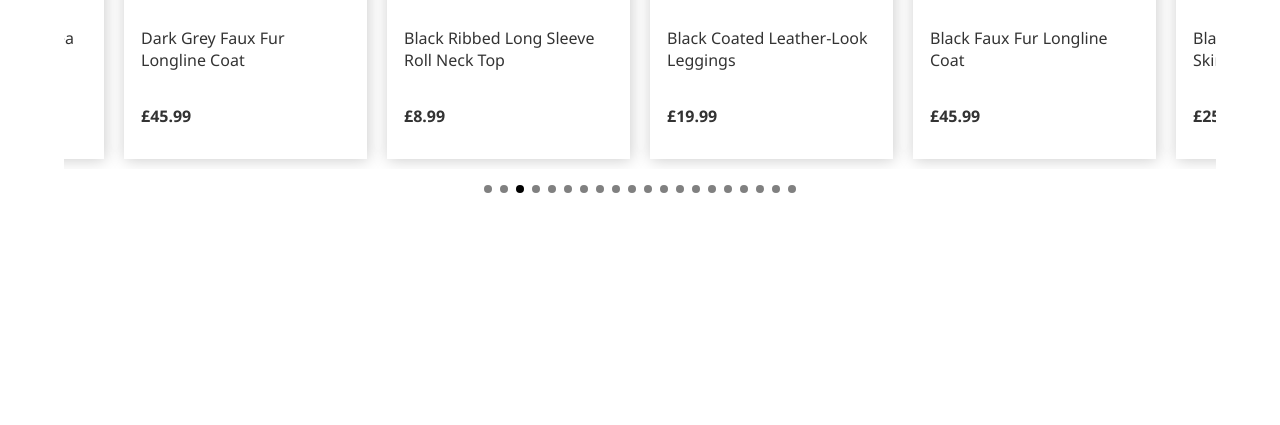
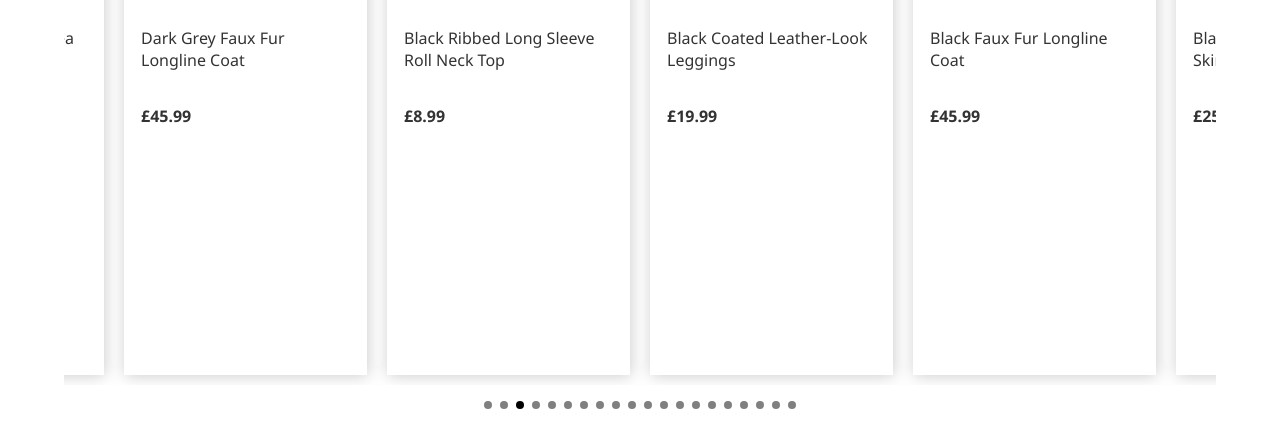
Before and after one commit to Madhin/NL-Dev-Task, a plain HTML site: page index.html in a window 1280 px wide. Shown: the part 418-843 px from the top of the page. Before the commit the page ends 800 px from the top, so only its background shows below. Drawn offline with nearby package versions, Linux system fonts and the light colour scheme; some packages are replaced by stand-ins of ours; a script that the page names is missing.

Commit message:
styling updated

```diff
--- a/styles.css
+++ b/styles.css
@@ -137,9 +137,13 @@ margin-left: -20%;
   margin:0 auto;
 }
 
+.slick-track{
+  height: 35rem
+}
+
+
 .slick-slide{
   margin:10px;
-  height: 90% !important
 }
 .slick-slide img{
   width:100%;
@@ -240,10 +244,6 @@ margin-left: -20%;
     margin-top: 10%;
   }
 
-  .slick-slide {
-    height: 100% !important;
-  }
-
   .slick-track{
     height: 25rem
   }
```
